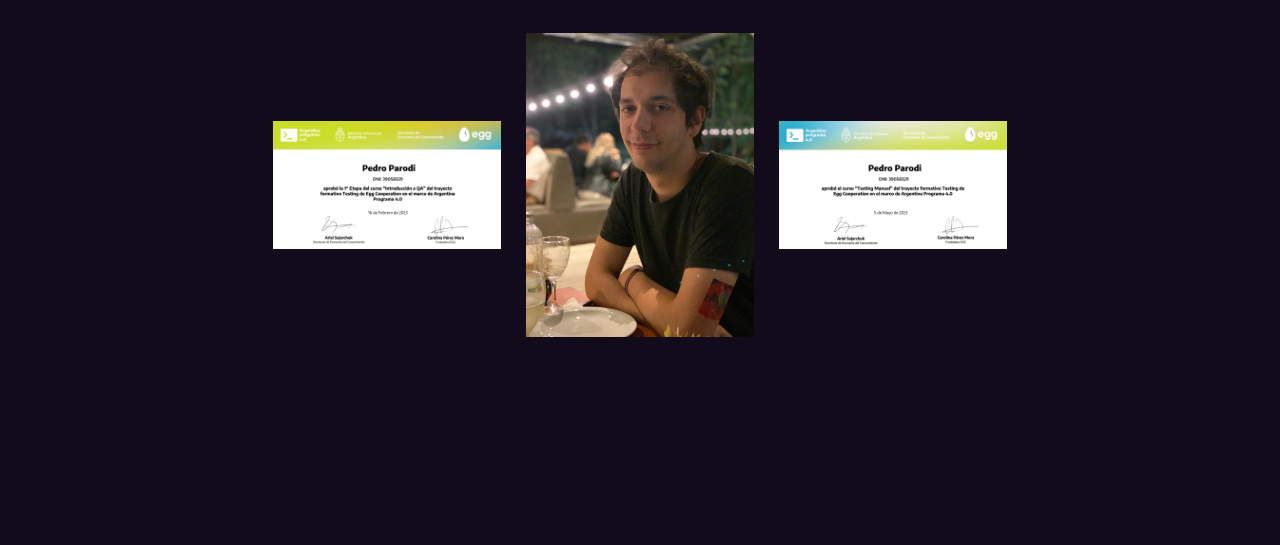
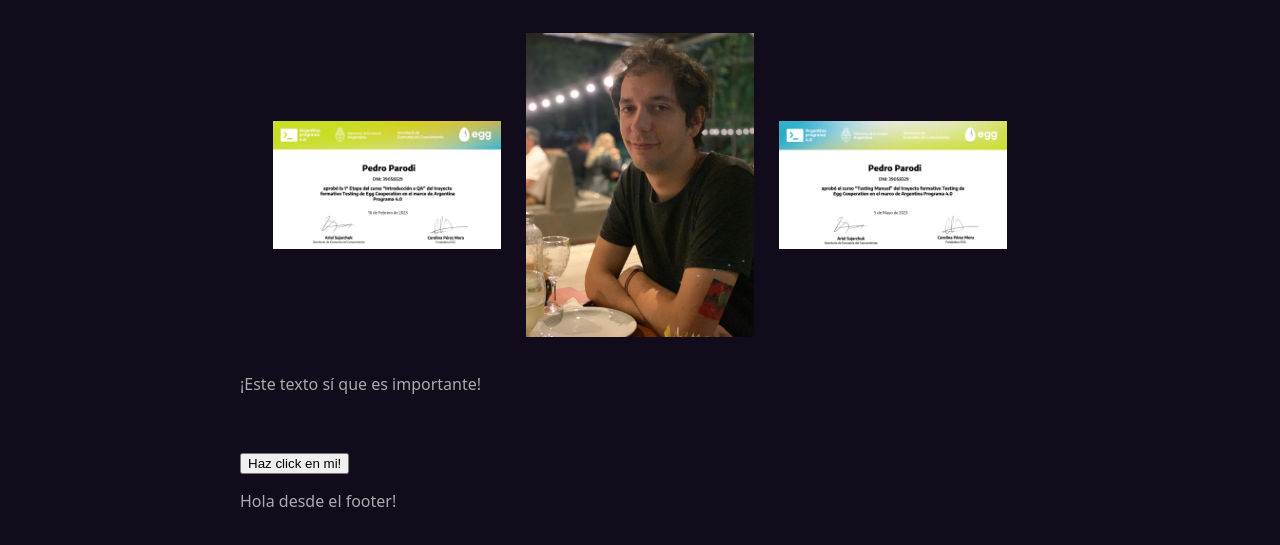
Before and after one commit to pedro9747/web1, a plain HTML site: page about.html in a window 1280 px wide. Shown: the part 231-776 px from the top of the page. Drawn offline with Linux system fonts and the light colour scheme.

Commit message:
Mi primera confirmación de actualización

```diff
--- a/about.html
+++ b/about.html
@@ -9,6 +9,7 @@
   </head>
 
   <body>
+    <main></main>
     <header>
       <div class="container-nav">
         <nav class="navbar" role="navigation">
@@ -40,7 +41,23 @@
           alt="Certificado del curso testing manual"
         />
       </div>
+      <div  class=”greeting”>
+        <p>¡Este texto sí que es importante!</p>
+      </div>
     </div>
+  </main>
+  <footer>
+    <div class="container">
+      <button
+        id="myButton"
+        onclick="showAlert()"
+        aria-label="Dispara una alerta de saludo"
+      >
+        Haz click en mi!
+      </button>
+      <p>Hola desde el footer!</p>
+    </div>
+  </footer>
 
     <script src="scripts.js"></script>
   </body>
--- a/style.css
+++ b/style.css
@@ -81,6 +81,9 @@ img{
   height:fit-content;
   margin: auto;
 }
+.greeting {
+  text-align: center;
+  }
 @media (max-width: 600px) {
   .column {
     flex: 100%;
```
